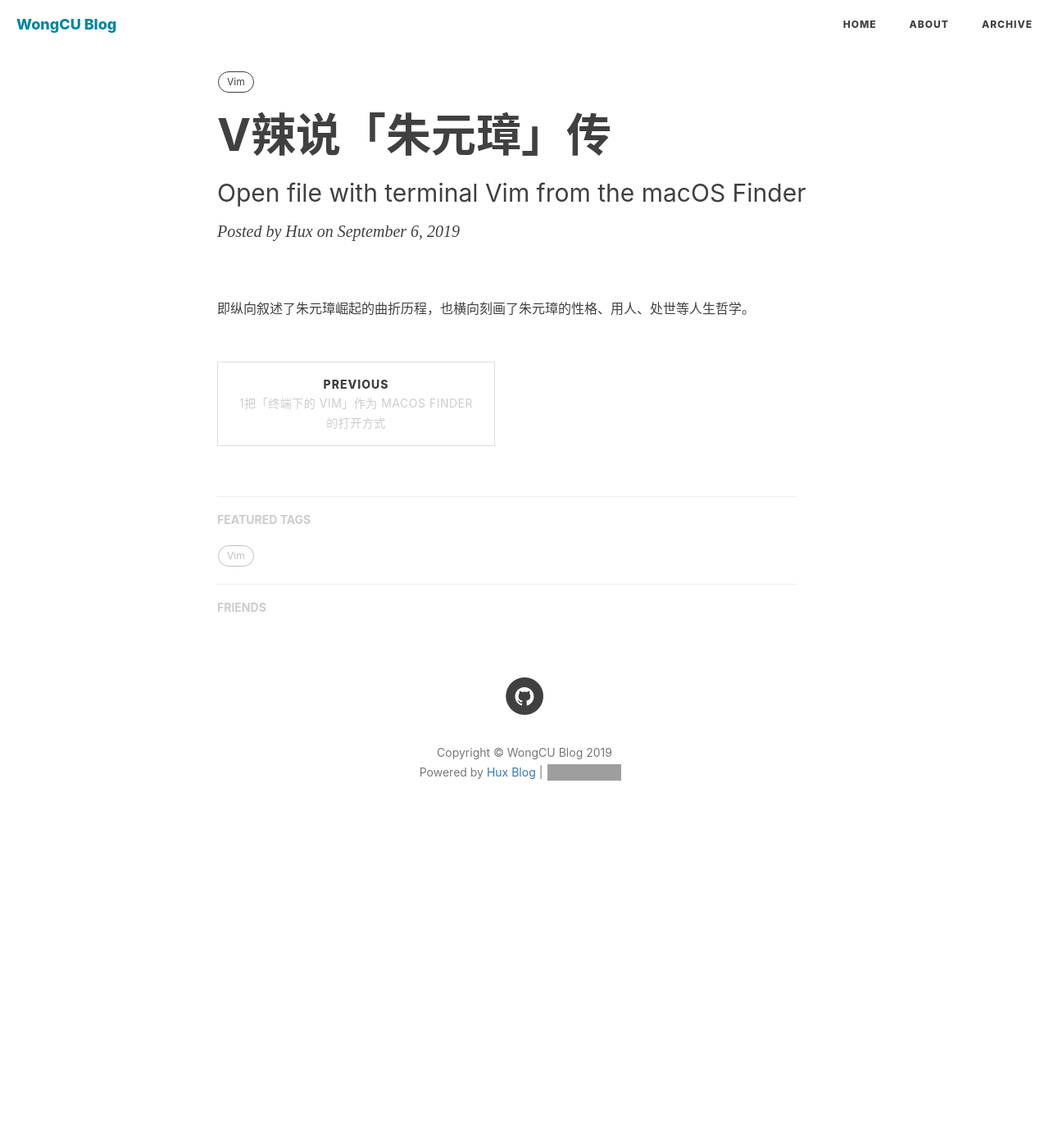
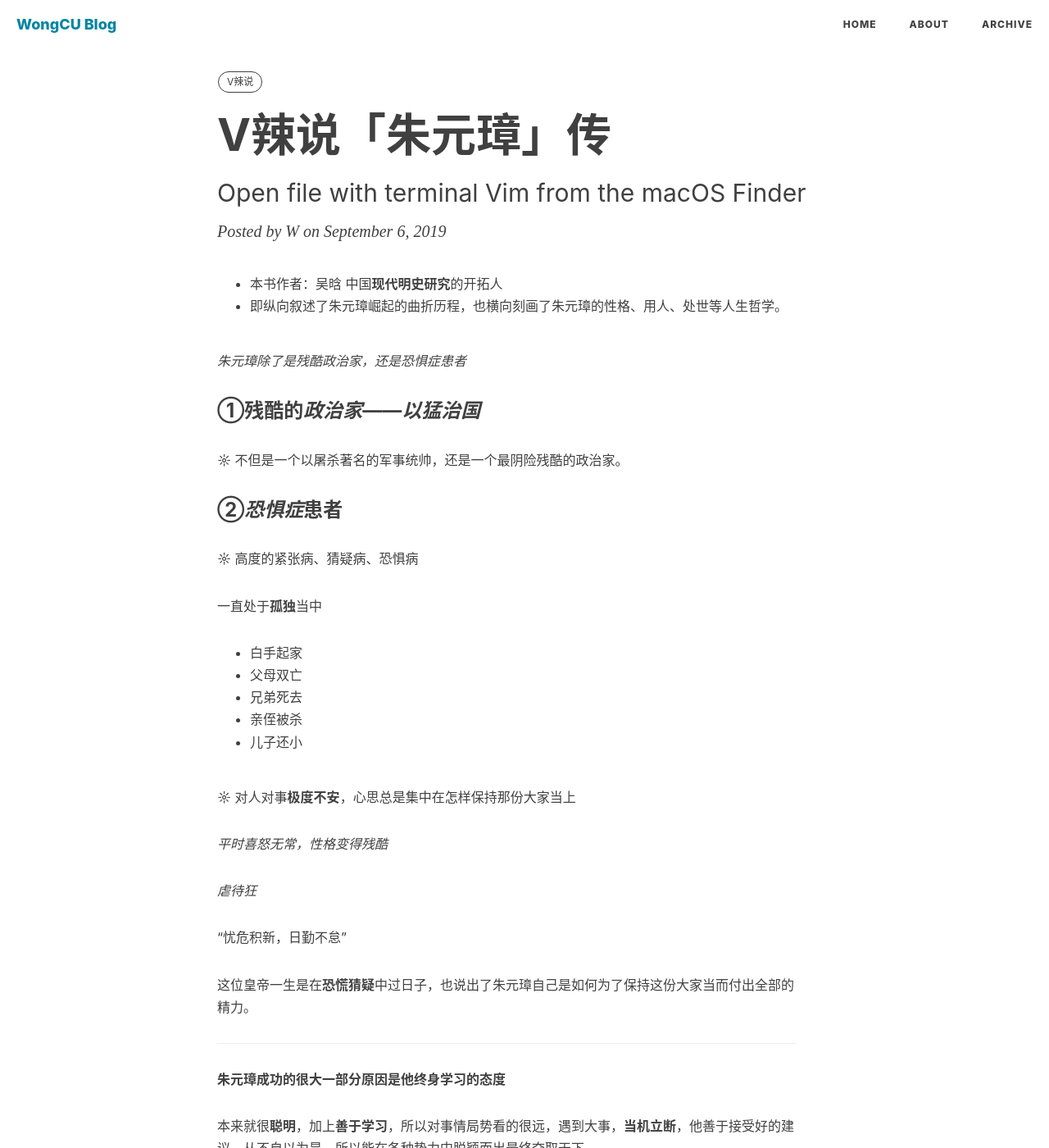
Before and after one commit to SeauWong/SeauWong.github.io, a Jekyll site: the page built from _posts/2019-09-06-zhuyuanzhang.md, in a window 1280 px wide and 1400 px high. Shown: the whole window at 82% size. Built offline with Jekyll 4.4.1, drawn with Linux system fonts in a browser that asks for light colours; nearby versions of some CDN libraries; comment, search, counter and statistics services are not loaded; grey boxes are pictures that could not be loaded.

Commit message:
Update 2019-09-06-zhuyuanzhang.md

```diff
--- a/_posts/2019-09-06-zhuyuanzhang.md
+++ b/_posts/2019-09-06-zhuyuanzhang.md
@@ -2,10 +2,44 @@
 layout: post
 title: "V辣说「朱元璋」传"
 subtitle: 'Open file with terminal Vim from the macOS Finder'
-author: "Hux"
+author: "W"
 header-style: text
 tags:
-  - Vim
+  - V辣说
 ---
 
-即纵向叙述了朱元璋崛起的曲折历程，也横向刻画了朱元璋的性格、用人、处世等人生哲学。
+* 本书作者：吴晗 中国**现代明史研究**的开拓人
+* 即纵向叙述了朱元璋崛起的曲折历程，也横向刻画了朱元璋的性格、用人、处世等人生哲学。
+
+
+*朱元璋除了是残酷政治家，还是恐惧症患者*
+### ①残酷的*政治家*——*以猛治国*
+
+☼ 不但是一个以屠杀著名的军事统帅，还是一个最阴险残酷的政治家。
+
+### ②*恐惧症*患者
+
+☼ 高度的紧张病、猜疑病、恐惧病
+
+一直处于**孤独**当中
+* 白手起家
+* 父母双亡
+* 兄弟死去
+* 亲侄被杀
+* 儿子还小
+
+☼ 对人对事**极度不安**，心思总是集中在怎样保持那份大家当上
+
+*平时喜怒无常，性格变得残酷*
+
+*虐待狂*
+
+“忧危积新，日勤不怠”
+
+这位皇帝一生是在**恐慌猜疑**中过日子，也说出了朱元璋自己是如何为了保持这份大家当而付出全部的精力。
+
+---
+
+**朱元璋成功的很大一部分原因是他终身学习的态度**
+
+本来就很**聪明**，加上**善于学习**，所以对事情局势看的很远，遇到大事，**当机立断**，他善于接受好的建议，从不自以为是，所以能在各种势力中脱颖而出最终夺取天下
```
